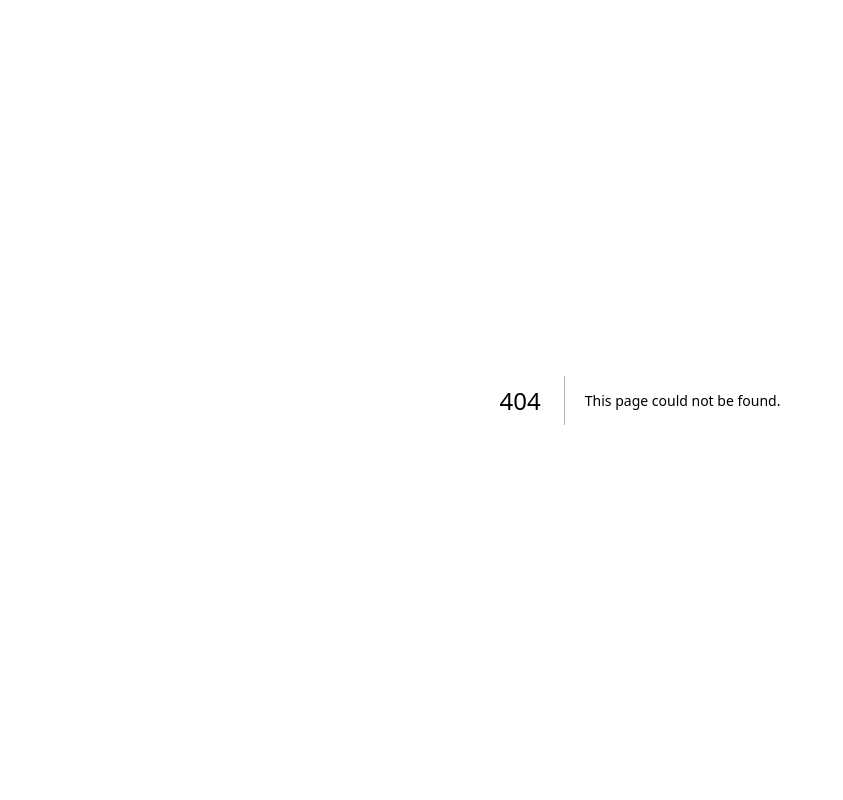
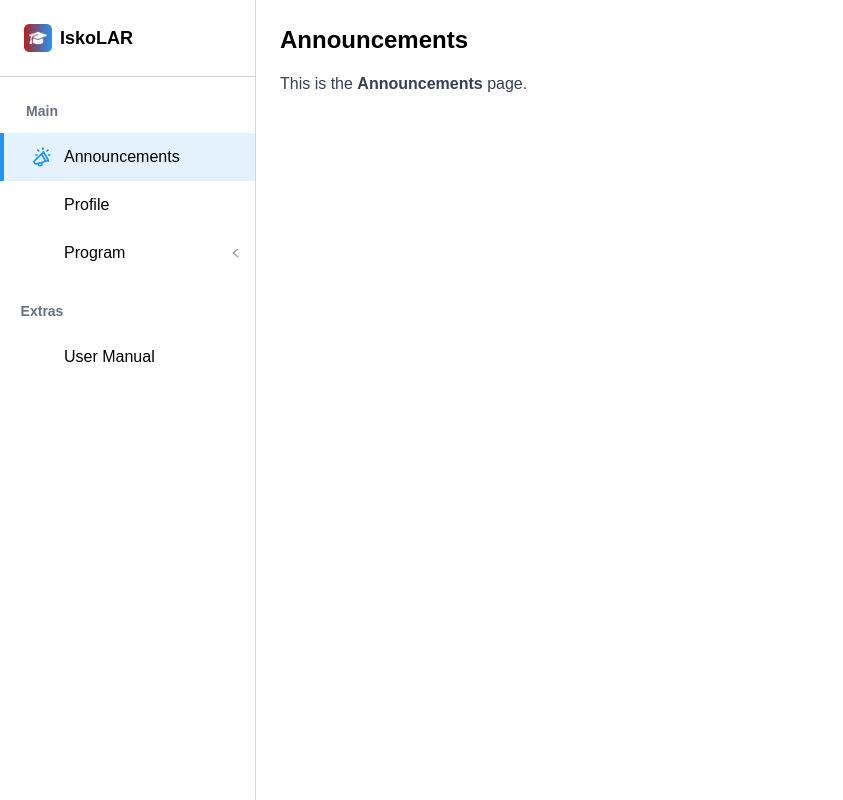
Before and after one commit to Iberson09/APC_2025-2026_T1_SISTEM_IskoLAR, a Next.js app in the folder iskolar/: page /scholar/announcements in a window 1280 px wide. Before the commit this address had no page. Shown: the whole page, without its empty margins (0-843 px from the left). Built offline with nearby package versions, Linux system fonts and the light colour scheme.

Commit message:
added announcements page & layout

```diff
--- /dev/null
+++ b/iskolar/app/scholar/announcements/layout.tsx
@@ -0,0 +1,17 @@
+import ScholarSidebar from "@/app/components/ScholarSideBar";
+
+export default function AnnouncementsLayout({
+  children,
+}: {
+  children: React.ReactNode;
+}) {
+  return (
+    <div className="flex">
+      {/* Sidebar on the left */}
+      <ScholarSidebar />
+
+      {/* Page Content */}
+      <main className="flex-1 p-6">{children}</main>
+    </div>
+  );
+}
--- /dev/null
+++ b/iskolar/app/scholar/announcements/page.tsx
@@ -0,0 +1,10 @@
+export default function AnnouncementsPage() {
+  return (
+    <div>
+      <h1 className="text-2xl font-bold mb-4 ml-64">Announcements</h1>
+      <p className="text-gray-700 ml-64">
+        This is the <strong>Announcements</strong> page.
+      </p>
+    </div>
+  );
+}
```
